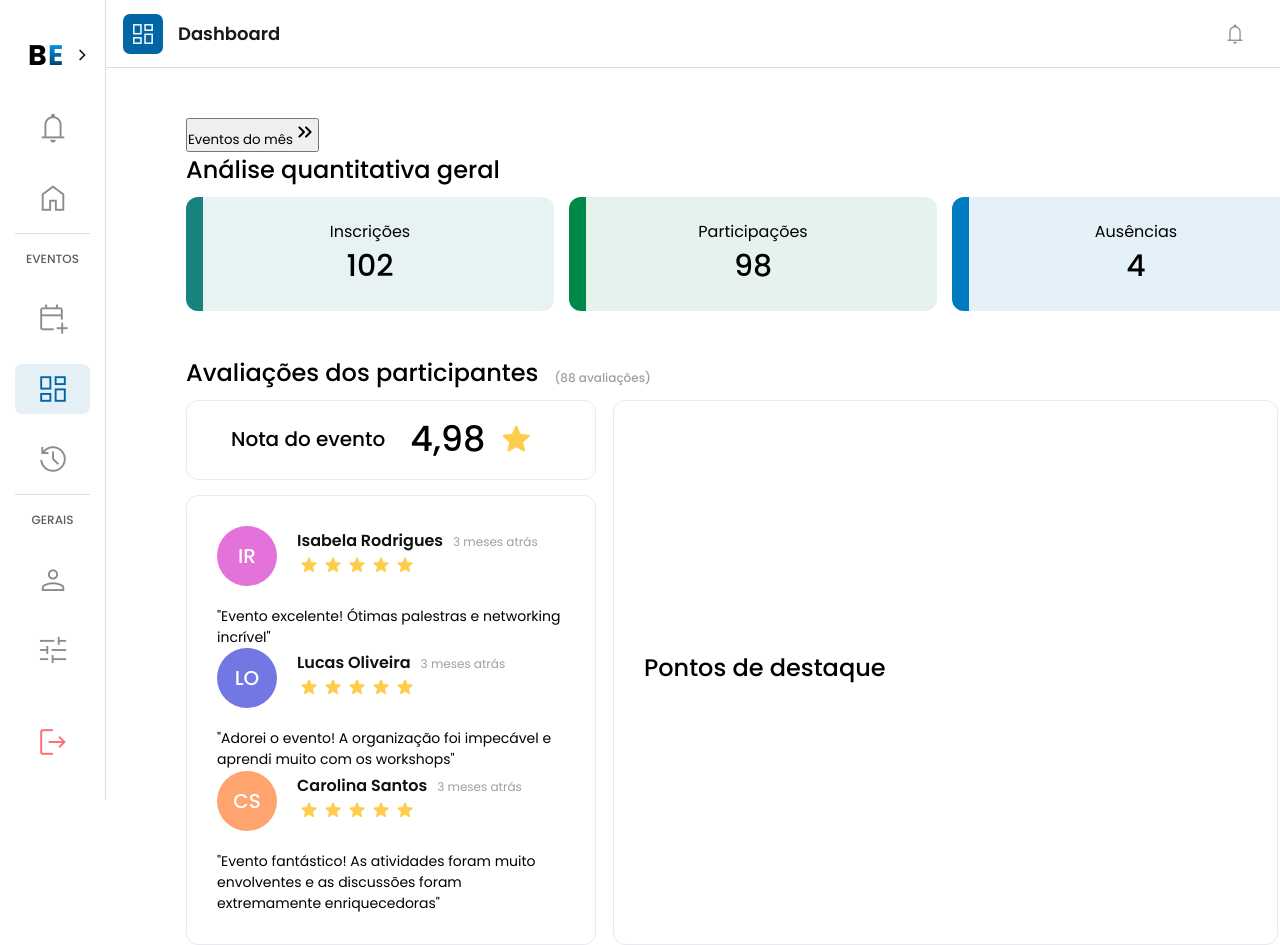
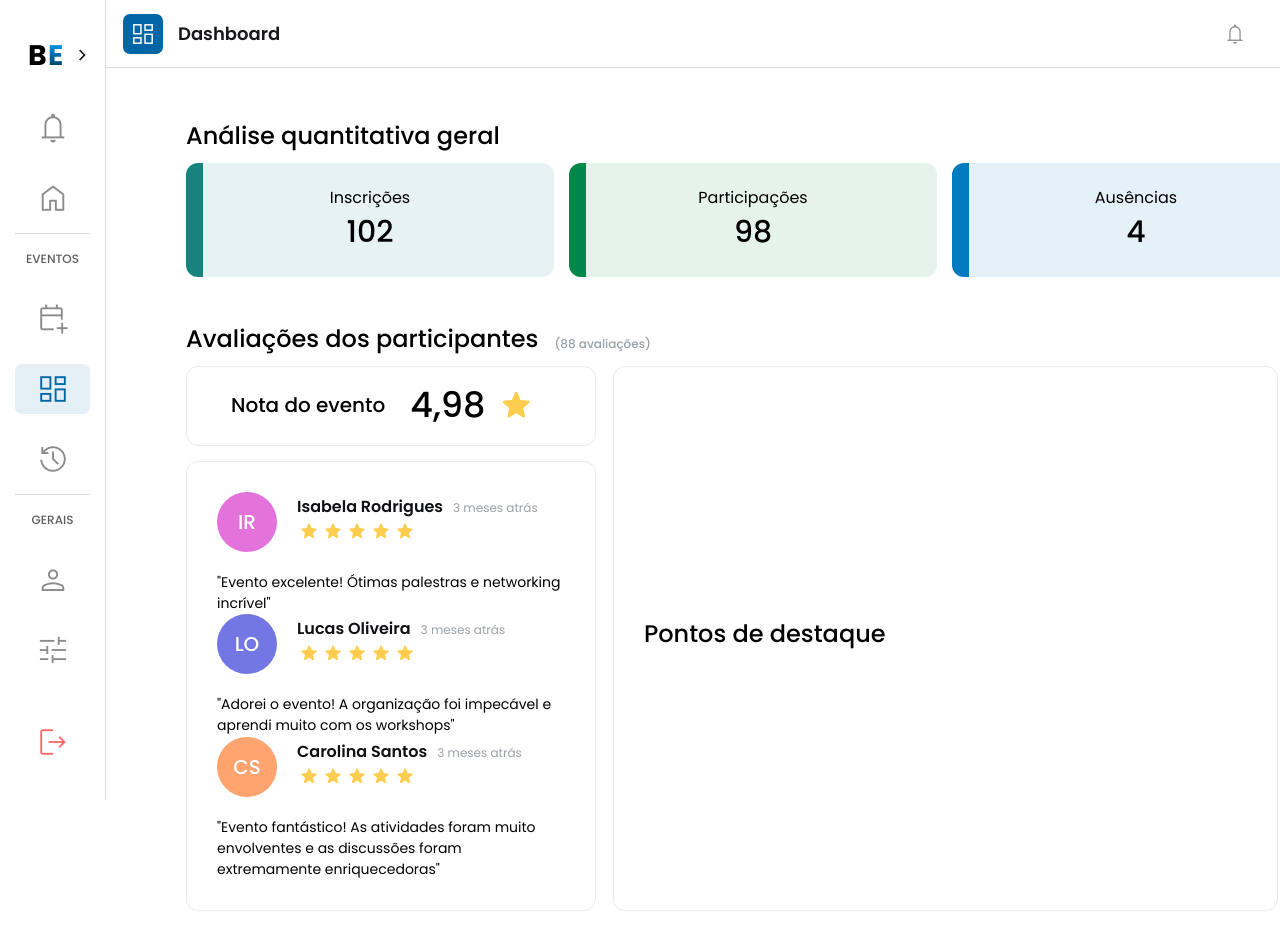
Before and after one commit to EsyProject/EsyFrontend, a React (Vite) app: page /dashboard in a window 1280 px wide. Shown: the top 945 px of the page. After the commit the page ends 911 px from the top, so only its background shows below. Built offline with nearby package versions, Linux system fonts and the light colour scheme.

Commit message:
style: configuring the button style

```diff
--- a/src/pages/Dashboard/Dashboard.css
+++ b/src/pages/Dashboard/Dashboard.css
@@ -278,7 +278,7 @@
 
 .suggestion h5 {
   font-size: 14px;
-  color: #2E3134;
+  color: #2e3134;
   margin-bottom: 10px;
 }
 
@@ -287,7 +287,6 @@
   font-size: 24px;
   margin-bottom: 23px;
 }
-
 
 .dashboard-container-main {
   transition: margin-left 0.3s ease;
@@ -314,3 +313,23 @@
   font-weight: bold;
   margin-bottom: 20px;
 }
+
+.general-analysis button {
+  display: flex;
+  align-items: center;
+  position: absolute;
+  padding-left: 16px;
+  width: 153px;
+  height: 34px;
+  left: 1306px;
+  top: 239px;
+
+  background: #ffffff;
+  border: 1px solid #dadce0;
+  border-radius: 15px 15px 0px 0px;
+  transform: rotate(-90deg);
+
+  font-weight: 500;
+  font-size: 12px;
+  z-index: 1;
+}
```
